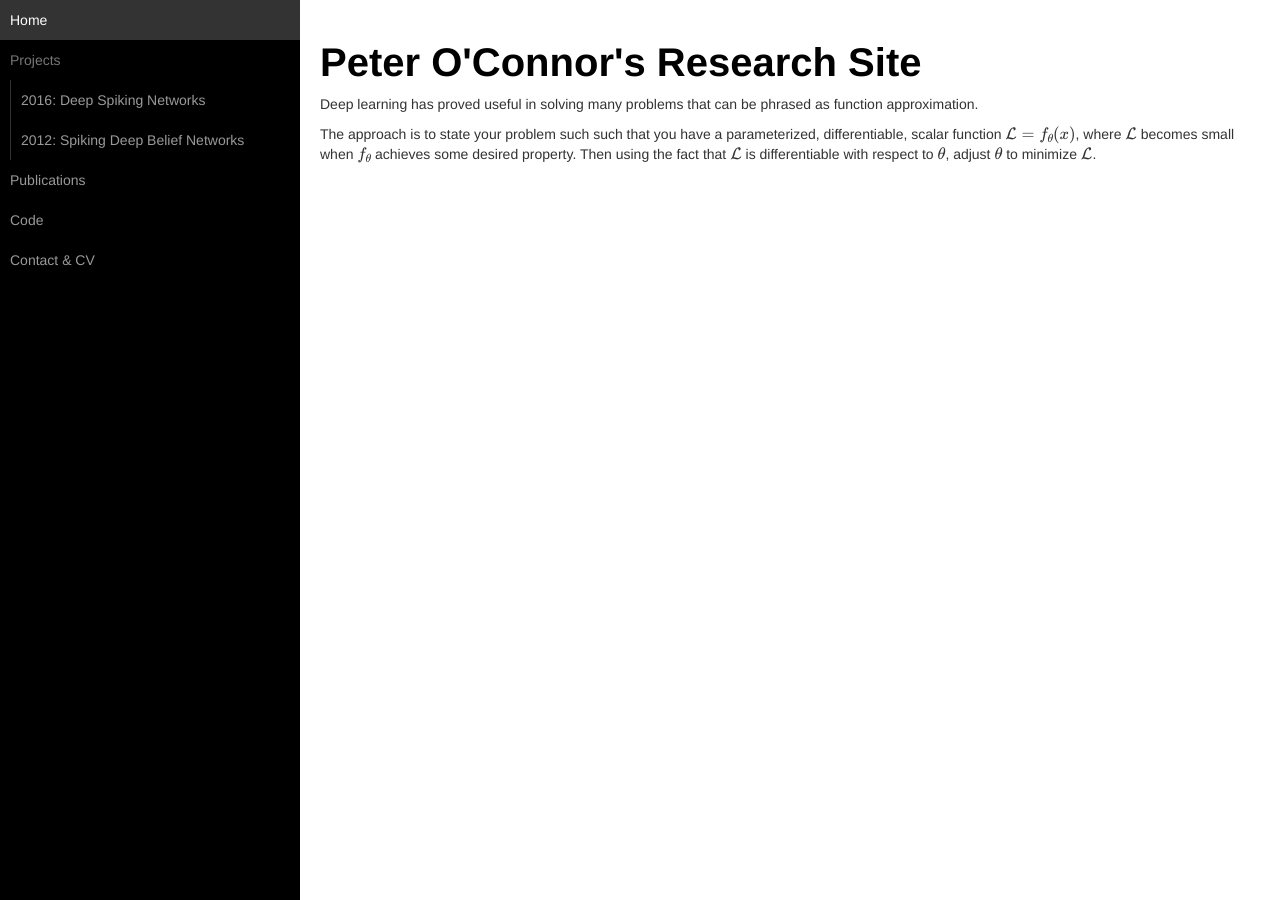
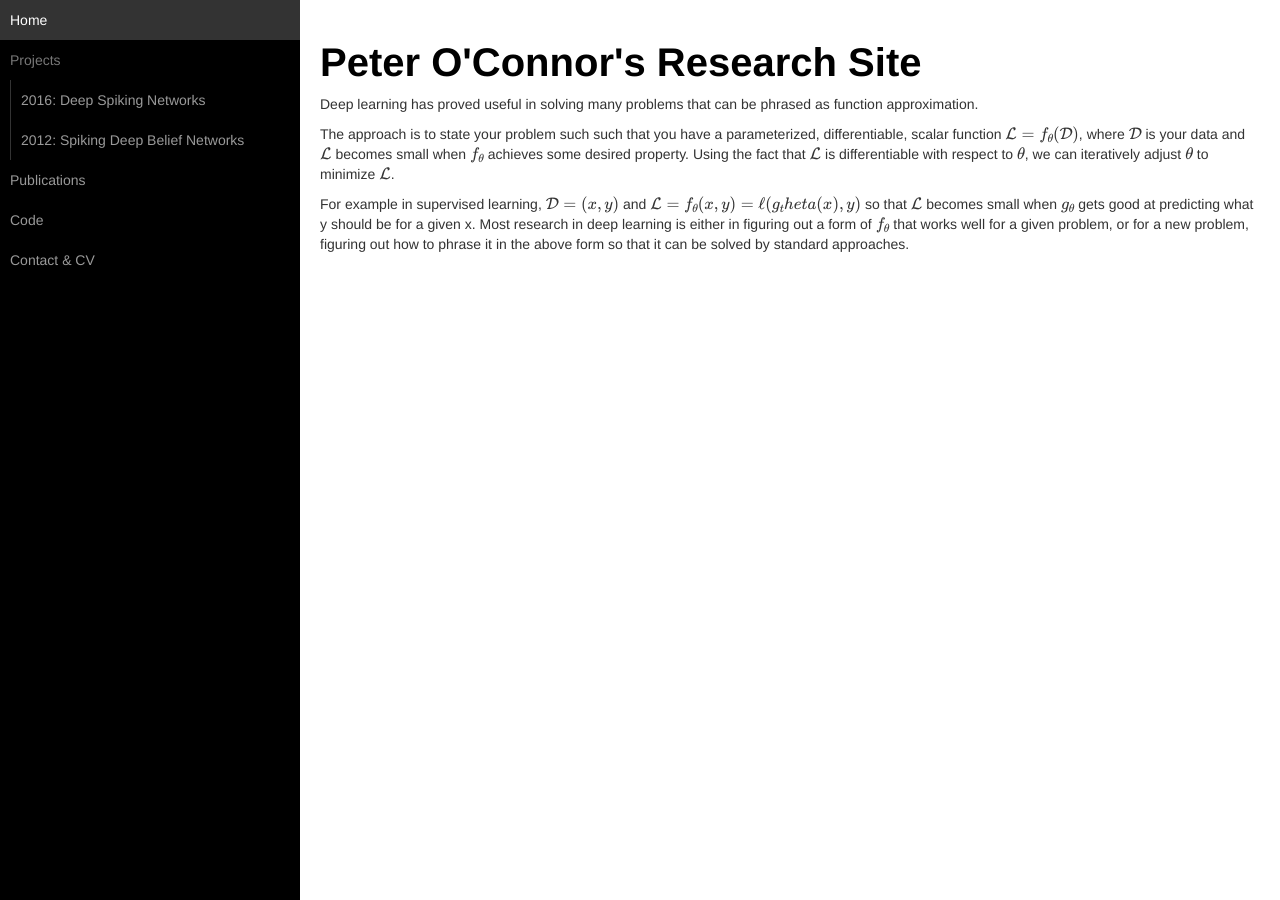
Before and after one commit to petered/petered.github.io, a Jekyll site: the page built from index.md, in a window 1280 px wide. Built offline with Jekyll 4.4.1, drawn with Linux system fonts in a browser that asks for light colours; nearby versions of some CDN libraries; library files that are not in the unit come from our copies; Markdown is read by kramdown in place of the engine named in the settings; formulas are drawn with MathJax 3.

Commit message:
Update index.md
intro added

```diff
--- a/index.md
+++ b/index.md
@@ -5,7 +5,11 @@ title: Peter O'Connor's Research Site
 
 Deep learning has proved useful in solving many problems that can be phrased as function approximation.
 
-The approach is to state your problem such such that you have a parameterized, differentiable, scalar function $\mathcal L = f_\theta(x)$, where $\mathcal L$ becomes small when $f_\theta$ achieves some desired property.  Then using the fact that $\mathcal L$ is differentiable with respect to $\theta$, adjust $\theta$ to minimize $\mathcal L$.
+The approach is to state your problem such such that you have a parameterized, differentiable, scalar function $\mathcal L = f_\theta(\mathcal D)$, where $\mathcal D$ is your data and $\mathcal L$ becomes small when $f_\theta$ achieves some desired property.  Using the fact that $\mathcal L$ is differentiable with respect to $\theta$, we can iteratively adjust $\theta$ to minimize $\mathcal L$.
+
+For example in supervised learning, $\mathcal D = (x, y)$ and $\mathcal L = f_\theta(x, y) = \ell(g_theta(x), y)$ so that $\mathcal L$ becomes small when $g_\theta$ gets good at predicting what y should be for a given x.  Most research in deep learning is either in figuring out a form of $f_\theta$ that works well for a given problem, or for a new problem, figuring out how to phrase it in the above form so that it can be solved by standard approaches.
+
+
 
 
 
```
